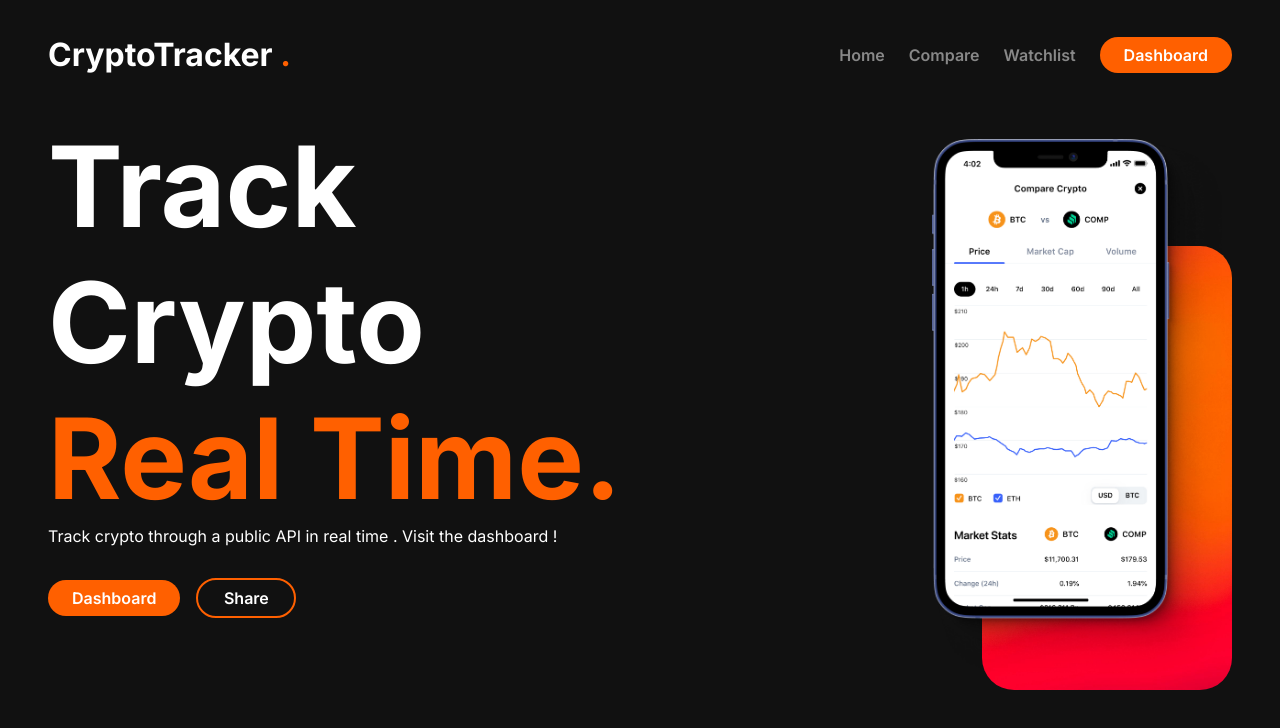
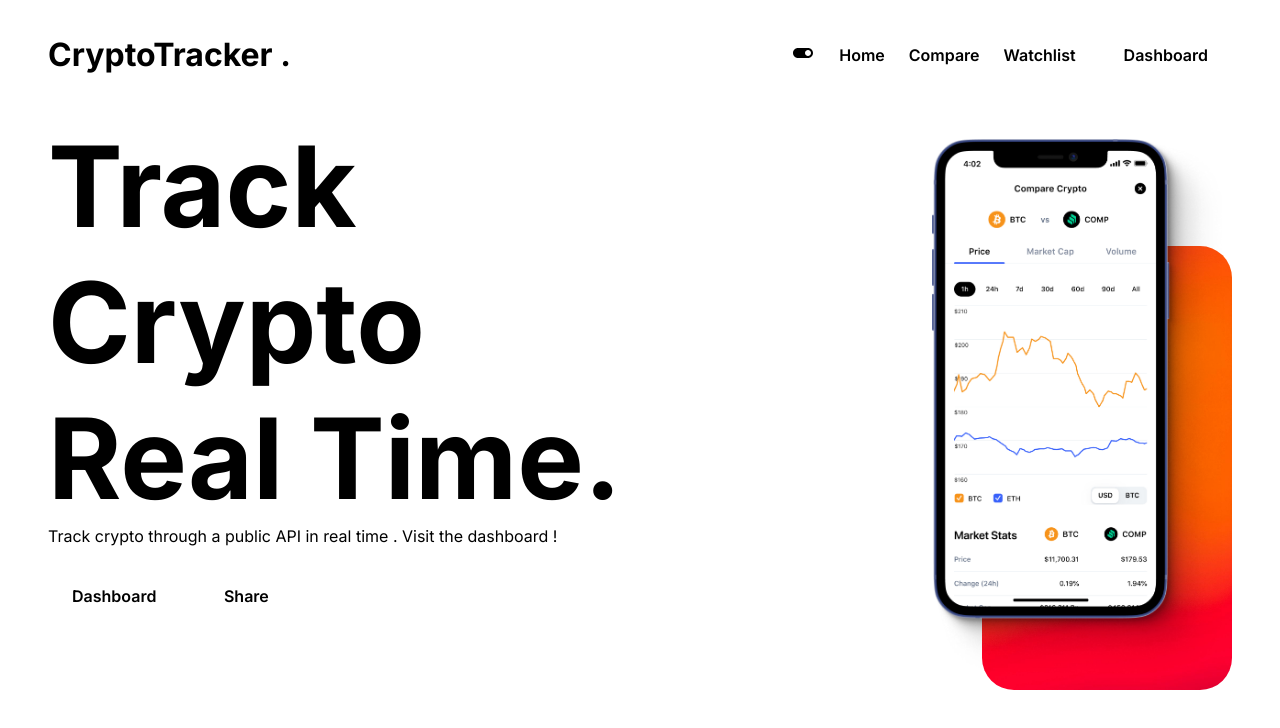
Before and after one commit to akshaychaudhari1499/CryptoTracker, a React (Create React App) app: page / in a window 1280 px wide. Shown: the top 728 px of the page. Built offline with nearby package versions, Linux system fonts and the light colour scheme.

Commit message:
added dark-mode light -mode toggle

```diff
--- a/public/index.html
+++ b/public/index.html
@@ -26,7 +26,7 @@
     -->
     <title>CryptoTracker.</title>
   </head>
-  <body>
+  <body class="light-theme">
     <noscript>You need to enable JavaScript to run this app.</noscript>
     <div id="root"></div>
     <!--
--- a/src/App.js
+++ b/src/App.js
@@ -7,6 +7,8 @@
 import Watchlist from './pages/Watchlist';
 
 function App() {
+
+
   return (
      <BrowserRouter>
     <Routes>
--- a/src/components/Common/Header/drawer.js
+++ b/src/components/Common/Header/drawer.js
@@ -1,12 +1,14 @@
 import { useState } from 'react';
 import { IconButton } from '@mui/material';
 import Drawer from '@mui/material/Drawer';
+import ToggleOffRoundedIcon from '@mui/icons-material/ToggleOffRounded';
+import ToggleOnRoundedIcon from '@mui/icons-material/ToggleOnRounded';
 
 import MenuRoundedIcon from '@mui/icons-material/MenuRounded';
 import { Link } from 'react-router-dom';
 
 
-export default function TemporaryDrawer() {
+export default function TemporaryDrawer({mode,toggleMode}) {
   const [open, setOpen] = useState(false)
 
   return (
@@ -18,6 +20,7 @@
             onClose={()=>setOpen(false)}
           >
             <div className='drawer-div'>
+            <button className='toggle-btn-style' onClick={toggleMode}>{mode === "light-theme" ? <ToggleOffRoundedIcon/> : <ToggleOnRoundedIcon/> }</button>
             <Link to='/'><p className='link'>Home</p></Link>
         <Link to='/compare'><p className='link'>Compare</p></Link>
         <Link to='/watchlist'><p className='link'>Watchlist</p></Link>
--- a/src/components/Common/Header/index.js
+++ b/src/components/Common/Header/index.js
@@ -1,22 +1,35 @@
-import React from 'react'
+import React, { useEffect, useState } from 'react'
 import './styles.css'
 import TemporaryDrawer from './drawer'
 import Button from '../Button'
+import ToggleOffRoundedIcon from '@mui/icons-material/ToggleOffRounded';
+import ToggleOnRoundedIcon from '@mui/icons-material/ToggleOnRounded';
 import { Link } from 'react-router-dom'
 
 function Header() {
+  const [mode, setMode] = useState(localStorage.getItem('mode'));
+
+ useEffect(()=>{
+ document.body.className=mode
+ localStorage.setItem('mode',mode)
+  },[mode])
+  const toggleMode = () => {
+    setMode(mode === "light-theme" ? "dark-theme" : "light-theme");
+  };
+
+
   return (
     <div className='navbar'>
-
-<Link to='/'><h1 className='logo'>CryptoTracker <span style={{color:'var(--Orange)'}}>.</span></h1></Link>
+     <Link to='/'><h1 className='logo'>CryptoTracker <span style={{color:'var(--Orange)'}}>.</span></h1></Link>
     <div className='links'>
+        <button className='toggle-btn-style' onClick={toggleMode}>{mode === "light-theme" ? <ToggleOffRoundedIcon/> : <ToggleOnRoundedIcon/> }</button>
         <Link to='/'><p className='link'>Home</p></Link>
         <Link to='/compare'><p className='link'>Compare</p></Link>
         <Link to='/watchlist'><p className='link'>Watchlist</p></Link>
        <Link to='/dashboard'><Button text='Dashboard'/></Link>
     </div>
     <div className='mobile-drawer'>
-      <TemporaryDrawer/>
+      <TemporaryDrawer mode={mode} toggleMode={toggleMode}/>
     </div>
 
     </div>
--- a/src/components/Common/Header/styles.css
+++ b/src/components/Common/Header/styles.css
@@ -7,6 +7,12 @@
     background-color:var(--black);
     top: 0;
     left: 0;
+}
+.toggle-btn-style{
+    background-color: transparent;
+    border: none;
+    color:var(--Orange);
+    font-size: 0.8rem;
 }
 .logo{
     font-size: 2em;
--- a/src/components/Compare/SelectCoins/index.js
+++ b/src/components/Compare/SelectCoins/index.js
@@ -5,16 +5,16 @@
 import Select from "@mui/material/Select";
 import GetCoins from "../../../functions/getCoins";
 import SelectDays from "../../Coin/Select";
-function SelectCoins({coin1,coin2,handleCoinChange}) {
+function SelectCoins({ coin1, coin2, handleCoinChange }) {
   const [allCoins, setAllCoins] = useState([]);
   const style = {
     height: "2.5rem",
     color: "var(--white)",
     "& .MuiOutlinedInput-notchedOutline": {
-      borderColor: "white",
+      borderColor: "var(--white)",
     },
     "& .MuiSvgIcon-root": {
-      color: "white",
+      color: "var(--white)",
     },
 
     "&:hover": {
@@ -30,13 +30,11 @@
 
   async function getAllCoins() {
     const myCoins = await GetCoins();
-    if (myCoins){
+    if (myCoins) {
       setAllCoins(myCoins);
       console.log(allCoins);
     }
-
   }
-
 
   return (
     <div>
@@ -46,10 +44,12 @@
           id="demo-simple-select"
           value={coin1}
           label="Coin-1"
-        onChange={(event)=>handleCoinChange(event,false)}
+          onChange={(event) => handleCoinChange(event, false)}
           sx={style}
         >
-        {allCoins.filter(item=>item.id!==coin2).map((coin) => (
+          {allCoins
+            .filter((item) => item.id !== coin2)
+            .map((coin) => (
               <MenuItem value={coin.id} className="title-select">
                 {coin.name}
               </MenuItem>
@@ -60,21 +60,19 @@
           id="demo-simple-select"
           value={coin2}
           label="Coin-2"
-        onChange={(event)=>handleCoinChange(event,true)}
+          onChange={(event) => handleCoinChange(event, true)}
           sx={style}
         >
-        {allCoins.filter(item=>item.id!==coin1).map((coin,index) => (
+          {allCoins
+            .filter((item) => item.id !== coin1)
+            .map((coin, index) => (
               <MenuItem key={index} value={coin.id} className="title-select">
                 {coin.name}
               </MenuItem>
             ))}
         </Select>
-
       </div>
 
-      <div>
-
-      </div>
     </div>
   );
 }
--- a/src/components/Dashboard/Grid/styles.css
+++ b/src/components/Dashboard/Grid/styles.css
@@ -16,7 +16,7 @@
     border-radius: 50%;
     border: 1px solid var(--white);
     padding:0.31rem;
-    background-color: black;
+    background-color: var(--black);
 
 }
 .red-hover:hover{
--- a/src/components/LandingPage/MainComponent/index.js
+++ b/src/components/LandingPage/MainComponent/index.js
@@ -1,4 +1,4 @@
-import React from "react";
+import React, { useState } from "react";
 import "./styles.css";
 import Button from "../../Common/Button";
 import iphone from "../../../assets/iphone.png";
@@ -6,6 +6,7 @@
 import { motion } from "framer-motion";
 import { Link } from "react-router-dom";
 function MainComponent() {
+
   return (
     <div className="flex-info">
       <div className="left-component">
--- a/src/index.css
+++ b/src/index.css
@@ -1,5 +1,5 @@
 @import url("https://fonts.googleapis.com/css2?family=Inter:wght@100;200;300;400;500;600;700;800;900&display=swap");
-:root {
+.dark-theme{
   --white: #fff;
   --black: #111;
   --Orange: #FF6000;
@@ -8,7 +8,15 @@
   --green: #05f625;
   --red: #f40202;
 }
-
+.light-theme{
+  --white: #111;
+  --black: #fbf7f7;
+  --Orange: #FF6000;
+  --grey: #161515;
+  --darkgrey: #ece5e5;
+  --green: #08f728;
+  --red: #f40202;
+}
 *{
   margin: 0;
   padding: 0;
--- a/src/pages/ComparePage.js
+++ b/src/pages/ComparePage.js
@@ -106,7 +106,7 @@
         {coin2Data && <List coin={coin2Data} />}
       </div>
 
-
+     <div style={{display:'flex',alignItems:'center',justifyContent:'center'}}>
       <SelectCoins
         coin1={coin1}
         coin2={coin2}
@@ -117,6 +117,7 @@
         handleDaysChange={handleDaysChange}
         noPtag={true}
       />
+      </div>
       <TogglePriceType priceType={priceType} setPriceType={setPriceType} />
       {/* <LineChart
           chartData={chartData}
--- a/src/pages/Watchlist.js
+++ b/src/pages/Watchlist.js
@@ -8,7 +8,7 @@
 
 function Watchlist() {
 const[coinsAdded,setCoinsAdded]=useState([])
-const[added,setAdded]=useState(false);
+
 let watchlistData = JSON.parse(localStorage.getItem('watchlist')) || null;
 
 console.log(watchlistData)
@@ -59,7 +59,7 @@
            <Link to='/dashboard'><Button text='Dashboard'/></Link>
           <div onClick={clearStorage}><Button text="Clear Watchlist"  outlined={true}  /></div>
         </motion.div>
-        <WatchlistData myCoins={coinsAdded} setAdded={setAdded} />
+        <WatchlistData myCoins={coinsAdded}/>
    </div>
 
 
```
Lines whose indentation alone changed are shown as unchanged.
